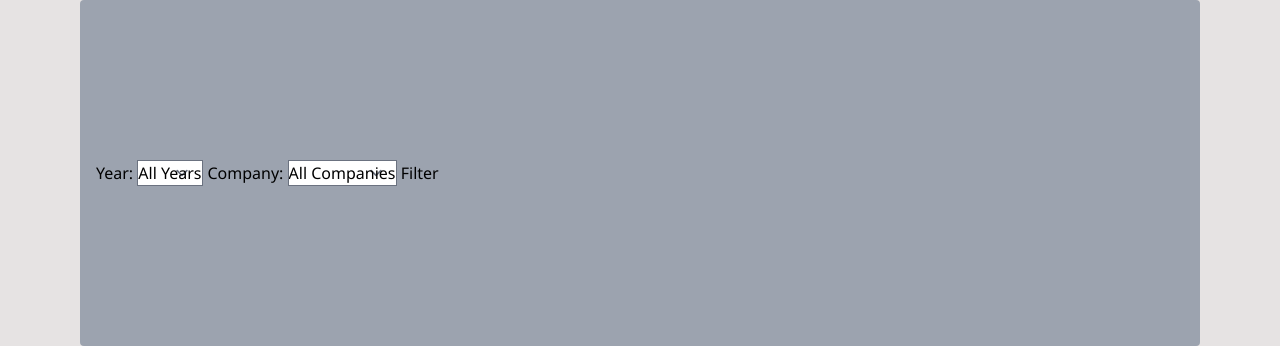
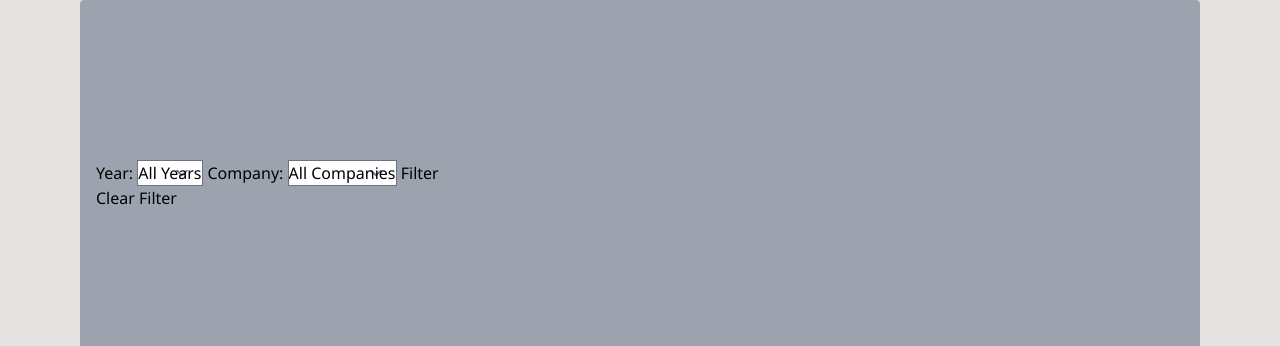
Before and after one commit to Mad-God/Car_Selling_App, a Django app: template sales/templates/sales/car_list.html in a window 1280 px wide. Shown: the part 80-426 px from the top of the page. Run offline with Django 3.2, Linux system fonts and the light colour scheme; the template is opened without the code that fills it: values that come from a table or form of the project are taken from there, others are empty; some libraries are stand-ins or nearby versions.

Commit message:
Added clear filter link to car listing page

```diff
--- a/sales/templates/sales/car_list.html
+++ b/sales/templates/sales/car_list.html
@@ -60,6 +60,9 @@
 
             <button type = "submit">Filter<button>
          </div>
+         <a href = "{% url "sales:home" %}">
+            <button>Clear Filter<button>
+         </a>
        </div>
 
        </form>
--- a/sales/views.py
+++ b/sales/views.py
@@ -26,8 +26,7 @@ def car_listings(request):
             listing_filtered_by_make = car_listing_queryset.filter(make=maker)
         if flag:
             car_listing_queryset = listing_filtered_by_make.union(listing_filtered_by_year)
-    # print(car_listing_queryset, q1, q2)
-    # breakpoint()
+
     return render(request, "sales/car_list.html", {"listings":car_listing_queryset, "car_makers":car_makers, "years":years})
 
 
```
